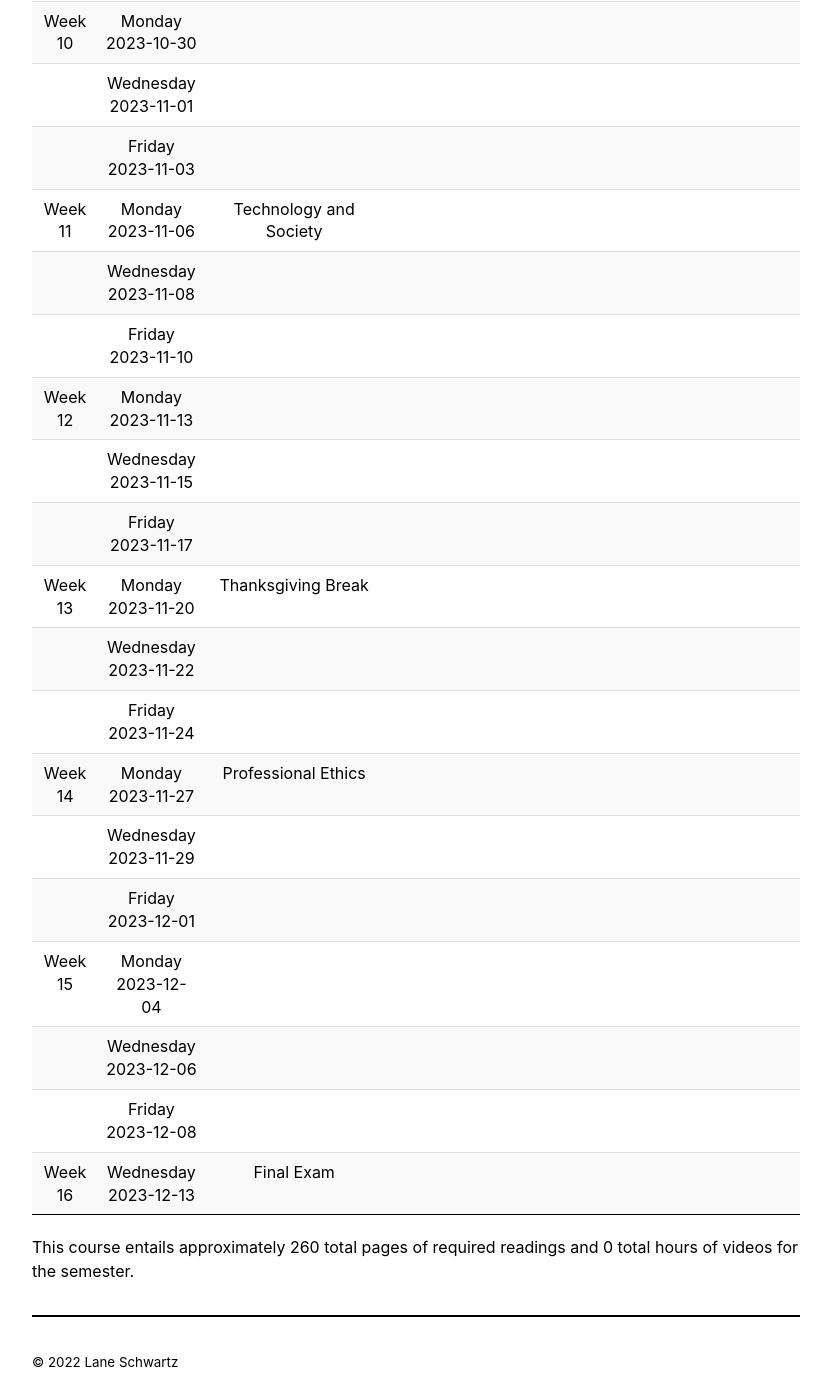
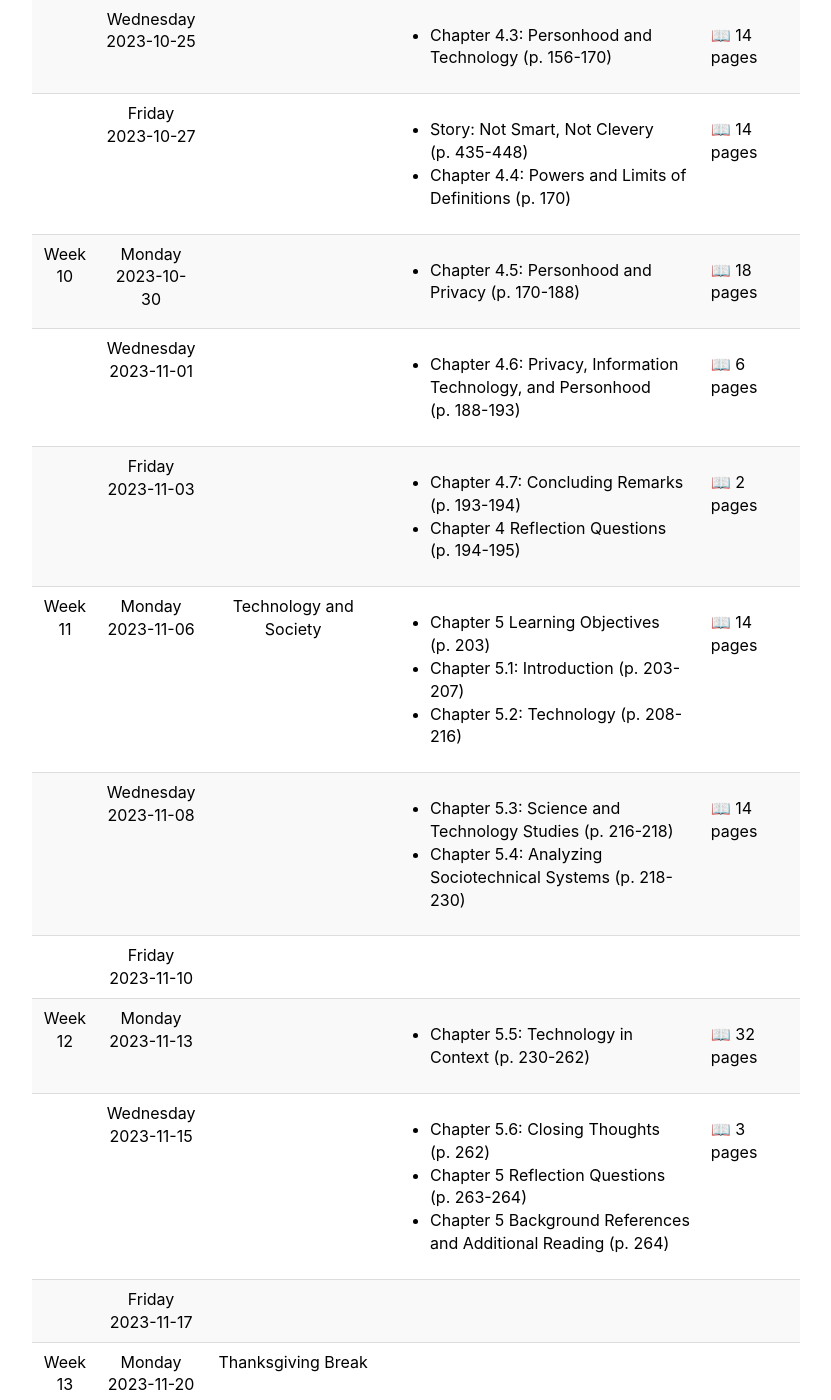
Before and after one commit to 2023-Fall-UAF-CS371/-2023-Fall-UAF-CS371.github.io, a Jekyll site: the page built from schedule.md, in a window 1280 px wide and 1400 px high, scrolled down 3326 px. Shown: the whole window, without its empty margins (224-1055 px from the left). Built offline with Jekyll 4.4.1, drawn with Linux system fonts in a browser that asks for light colours; some of the changed text lies outside the part shown.

Commit message:
Weeks 9-15

```diff
--- a/_data/schedule.yaml
+++ b/_data/schedule.yaml
@@ -307,27 +307,125 @@
   topic: "Personhood and Privacy"
 ##################################
   day_of_week: 0
+  reading:
+    -
+     title: "Chapter 4 Learning Objectives"
+     pages: "141"
+     length:
+       value: 1
+       unit: "pages"
+    -
+     title: "Chapter 4.1: Introduction"
+     pages: "142-144"
+     length:
+       value: 3
+       unit: "pages"
+    -
+     title: "Chapter 4.2: What is Personhood?"
+     pages: "144-156"
+     length:
+       value: 12
+       unit: "pages"
 -
   day_of_week: 2
+  reading:
+    -
+     title: "Chapter 4.3: Personhood and Technology"
+     pages: "156-170"
+     length:
+       value: 14
+       unit: "pages"
 -
   day_of_week: 4
+  reading:
+    -
+     title: "Story: Not Smart, Not Clevery"
+     pages: "435-448"
+     length:
+       value: 13
+       unit: "pages"
+    -
+     title: "Chapter 4.4: Powers and Limits of Definitions"
+     pages: "170"
+     length:
+       value: 1
+       unit: "pages"
 -
 ##################################
   start_new_week: true   # Week 10
 ##################################
   day_of_week: 0
+  reading:
+    -
+     title: "Chapter 4.5: Personhood and Privacy"
+     pages: "170-188"
+     length:
+       value: 18
+       unit: "pages"
 -
   day_of_week: 2
+  reading:
+    -
+     title: "Chapter 4.6: Privacy, Information Technology, and Personhood"
+     pages: "188-193"
+     length:
+       value: 6
+       unit: "pages"
 -
   day_of_week: 4
+  reading:
+    -
+     title: "Chapter 4.7: Concluding Remarks"
+     pages: "193-194"
+     length:
+       value: 1
+       unit: "pages"
+    -
+     title: "Chapter 4 Reflection Questions"
+     pages: "194-195"
+     length:
+       value: 1
+       unit: "pages"
 -
 ##################################
   start_new_week: true   # Week 11
   topic: "Technology and Society"
 ##################################
   day_of_week: 0
+  reading:
+    -
+     title: "Chapter 5 Learning Objectives"
+     pages: "203"
+     length:
+       value: 1
+       unit: "pages"
+    -
+     title: "Chapter 5.1: Introduction"
+     pages: "203-207"
+     length:
+       value: 4
+       unit: "pages"
+    -
+     title: "Chapter 5.2: Technology"
+     pages: "208-216"
+     length:
+       value: 9
+       unit: "pages"
 -
   day_of_week: 2
+  reading:
+    -
+     title: "Chapter 5.3: Science and Technology Studies"
+     pages: "216-218"
+     length:
+       value: 2
+       unit: "pages"
+    -
+     title: "Chapter 5.4: Analyzing Sociotechnical Systems"
+     pages: "218-230"
+     length:
+       value: 12
+       unit: "pages"
 -
   day_of_week: 4
 -
@@ -335,8 +433,34 @@
   start_new_week: true   # Week 12
 ##################################
   day_of_week: 0
+  reading:
+    -
+     title: "Chapter 5.5: Technology in Context"
+     pages: "230-262"
+     length:
+       value: 32
+       unit: "pages"
 -
   day_of_week: 2
+  reading:
+    -
+     title: "Chapter 5.6: Closing Thoughts"
+     pages: "262"
+     length:
+       value: 1
+       unit: "pages"
+    -
+     title: "Chapter 5 Reflection Questions"
+     pages: "263-264"
+     length:
+       value: 1
+       unit: "pages"
+    -
+     title: "Chapter 5 Background References and Additional Reading"
+     pages: "264"
+     length:
+       value: 1
+       unit: "pages"
 -
   day_of_week: 4
 -
```
